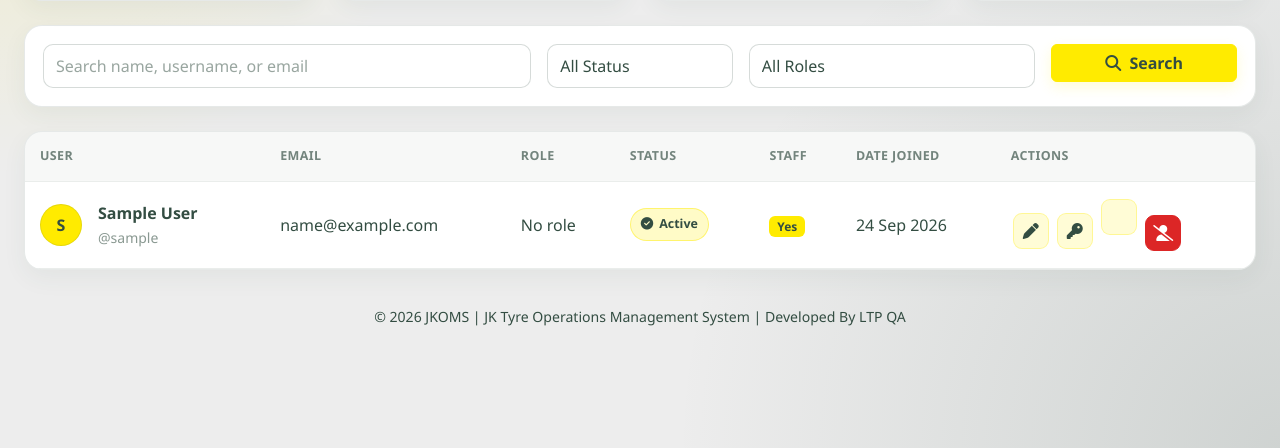
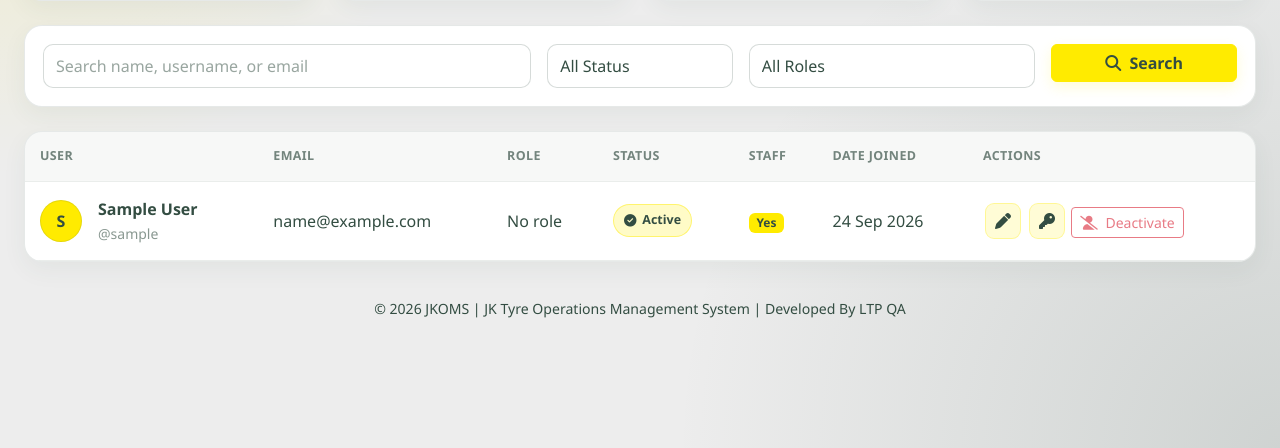
Before and after one commit to SaurabhGurjar/JKOMS, a Django app: page /usermanagement/ in a window 1280 px wide. Shown: the part 352-800 px from the top of the page. Run offline with Django 5.2, Linux system fonts and the light colour scheme; the visitor is signed in with stand-in values (Sample User, id 1); data comes from the database, SQL or seed files in the repository.

Commit message:
fix: user activate/deactivate toggle.

```diff
--- a/usermanagement/templates/usermanagement/user_list.html
+++ b/usermanagement/templates/usermanagement/user_list.html
@@ -869,32 +869,29 @@ User Management | JKOMS
                                 <i class="fa-solid fa-key"></i>
                             </a>
 
-                            <a
-                                href={% url 'usermanagement:user_status_toggle' user_item.id %}
+
+                            <form
+                                method="post"
+                                action="{% url 'usermanagement:user_status_toggle' user_item.id %}"
+                                class="d-inline"
                             >
                                 {% csrf_token %}
-                            </a>
 
                                 <button
                                     type="submit"
-                                    class="action-button btn
-                                    {% if user_item.is_active %}
-                                        btn-danger
-                                    {% else %}
-                                        btn-success
-                                    {% endif %}"
-                                    title="Change user status"
-                                    onclick="return confirm('Change status for this user?');"
+                                    class="btn btn-sm {% if user_item.is_active %}btn-outline-danger{% else %}btn-outline-success{% endif %}"
+                                    {% if user_item == request.user %}disabled{% endif %}
+                                    title="{% if user_item.is_active %}Deactivate{% else %}Activate{% endif %} user"
                                 >
                                     {% if user_item.is_active %}
-                                        <i class="fa-solid fa-user-slash"></i>
+                                        <i class="fa-solid fa-user-slash me-1"></i>
+                                        Deactivate
                                     {% else %}
-                                        <i class="fa-solid fa-user-check"></i>
+                                        <i class="fa-solid fa-user-check me-1"></i>
+                                        Activate
                                     {% endif %}
                                 </button>
-
                             </form>
-
                         </td>
 
                     </tr>
```
